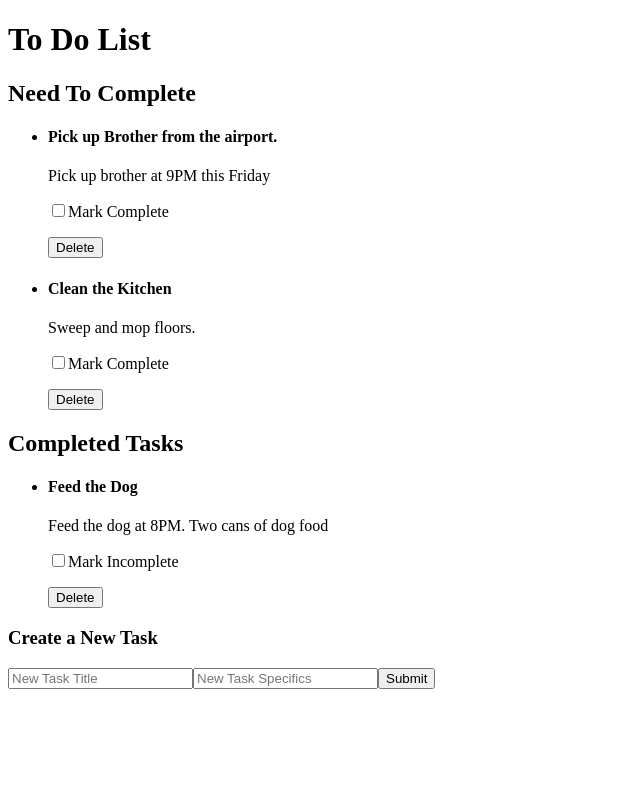
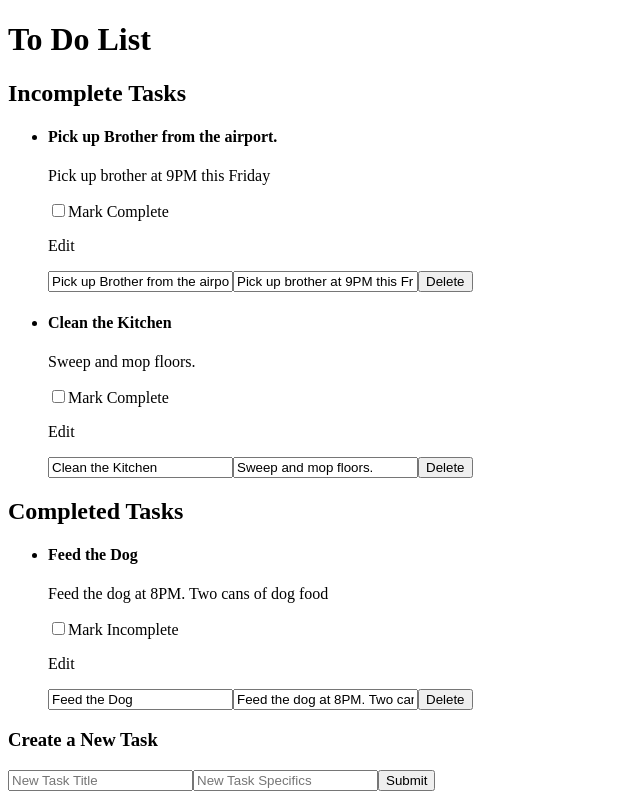
Before and after one commit to ga-wdi-exercises/todo-app-react, a React (Create React App) app: page / in a window 1280 px wide. Shown: the whole page, without its empty margins (0-640 px from the left). Built offline with nearby package versions, Linux system fonts and the light colour scheme; the HTML template or start-up script is replaced by a standard one.

Commit message:
added edit functionality and clear create fields after adding new task

```diff
--- a/src/TodoContainer.js
+++ b/src/TodoContainer.js
@@ -7,7 +7,6 @@ class TodoContainer extends Component {
     this.state = {
       newTitle: '',
       newContent: '',
-      completion: false,
       tasks: [
             {title:  "Feed the Dog", content: "Feed the dog at 8PM. Two cans of dog food", completion: true},
             {title: "Pick up Brother from the airport.", content: "Pick up brother at 9PM this Friday", completion: false},
@@ -44,7 +43,6 @@ class TodoContainer extends Component {
 
 // delete task functions
   deleteTask(e, index){
-    e.preventDefault()
     let array = this.state.tasks
       array.splice(index, 1)
     this.setState({
@@ -55,7 +53,6 @@ class TodoContainer extends Component {
   // change completion status
   changeToComplete(e, index){
     e.preventDefault()
-    console.log(e.target.value)
     let array = this.state.tasks
     array[index].completion = true
     this.setState({
@@ -65,14 +62,28 @@ class TodoContainer extends Component {
 
   changeToIncomplete(e, index){
     e.preventDefault()
-    console.log(e.target.value)
     let array = this.state.tasks
     array[index].completion = false
     this.setState({
       tasks: array
     })
   }
+// edit task functionality
+  editTaskTitle(e, index){
+    let array = this.state.tasks
+    array[index].title = e.target.value
+    this.setState({
+      tasks: array
+    })
+  }
 
+  editTaskContent(e, index){
+    let array = this.state.tasks
+    array[index].content = e.target.value
+    this.setState({
+      tasks: array
+    })
+  }
 
 
   render(){
@@ -82,12 +93,16 @@ class TodoContainer extends Component {
       <h1> To Do List </h1>
         <TodoList
           tasks={this.state.tasks}
+          newTitle={this.state.newTitle}
+          newContent={this.state.newContent}
           setNewTaskTitle={(e) => { this.setNewTaskTitle(e) }}
           setNewTaskContent={(e) => { this.setNewTaskContent(e) }}
           onCreateSubmit={(e) => { this.handleCreateSubmit(e) }}
           onDeleteTask={(e, index) => { this.deleteTask(e, index) }}
           onComplete={(e, index) => { this.changeToComplete(e, index) }}
           changeToIncomplete={(e, index) => { this.changeToIncomplete(e, index) }}
+          handleEditTaskTitle={(e, index) => { this.editTaskTitle(e, index) }}
+          handleEditTaskContent={(e, index) => { this.editTaskContent(e, index) }}
         />
       </div>
     )
--- a/src/TodoList.js
+++ b/src/TodoList.js
@@ -17,6 +17,9 @@ class TodoList extends Component {
                     <input type="checkbox" onClick={(e) => {this.props.onComplete(e, index)}}></input>
                     Mark Complete
                   </p>
+                  <p> Edit </p>
+                  <input value={todo.title} onChange={(e) => {this.props.handleEditTaskTitle(e, index)}} />
+                  <input value={todo.content} onChange={(e) => {this.props.handleEditTaskContent(e, index)}} />
                   <button onClick={(e) => {this.props.onDeleteTask(e, index)}}> Delete </button>
 
               </li>
@@ -35,7 +38,10 @@ class TodoList extends Component {
                     <input type="checkbox" onClick={(e) => {this.props.changeToIncomplete(e, index)}}></input>
                     Mark Incomplete
                   </p>
-                  <button value={todo.title} onClick={(e) => {this.props.onDeleteTask(e, index)}}> Delete </button>
+                  <p> Edit </p>
+                  <input value={todo.title} onChange={(e) => {this.props.handleEditTaskTitle(e, index)}} />
+                  <input value={todo.content} onChange={(e) => {this.props.handleEditTaskContent(e, index)}} />
+                  <button onClick={(e) => {this.props.onDeleteTask(e, index)}}> Delete </button>
              </li>
 
            )
@@ -44,7 +50,7 @@ class TodoList extends Component {
 
     return(
       <div>
-          <h2> Need To Complete </h2>
+          <h2> Incomplete Tasks </h2>
           <ul>
             {undonetasks}
            </ul>
@@ -54,8 +60,8 @@ class TodoList extends Component {
           </ul>
           <h3> Create a New Task </h3>
           <form onSubmit={(event) => {this.props.onCreateSubmit(event)}}>
-           <input type='text' placeholder="New Task Title" onChange={(event) => {this.props.setNewTaskTitle(event)}}></input>
-           <input type='text' placeholder="New Task Specifics" onChange={(event) => {this.props.setNewTaskContent(event)}}></input>
+           <input type='text' placeholder="New Task Title" value={this.props.newTitle} onChange={(event) => {this.props.setNewTaskTitle(event)}}></input>
+           <input type='text' placeholder="New Task Specifics" value={this.props.newContent}  onChange={(event) => {this.props.setNewTaskContent(event)}}></input>
            <input type='submit'></input>
           </form>
       </div>
```
